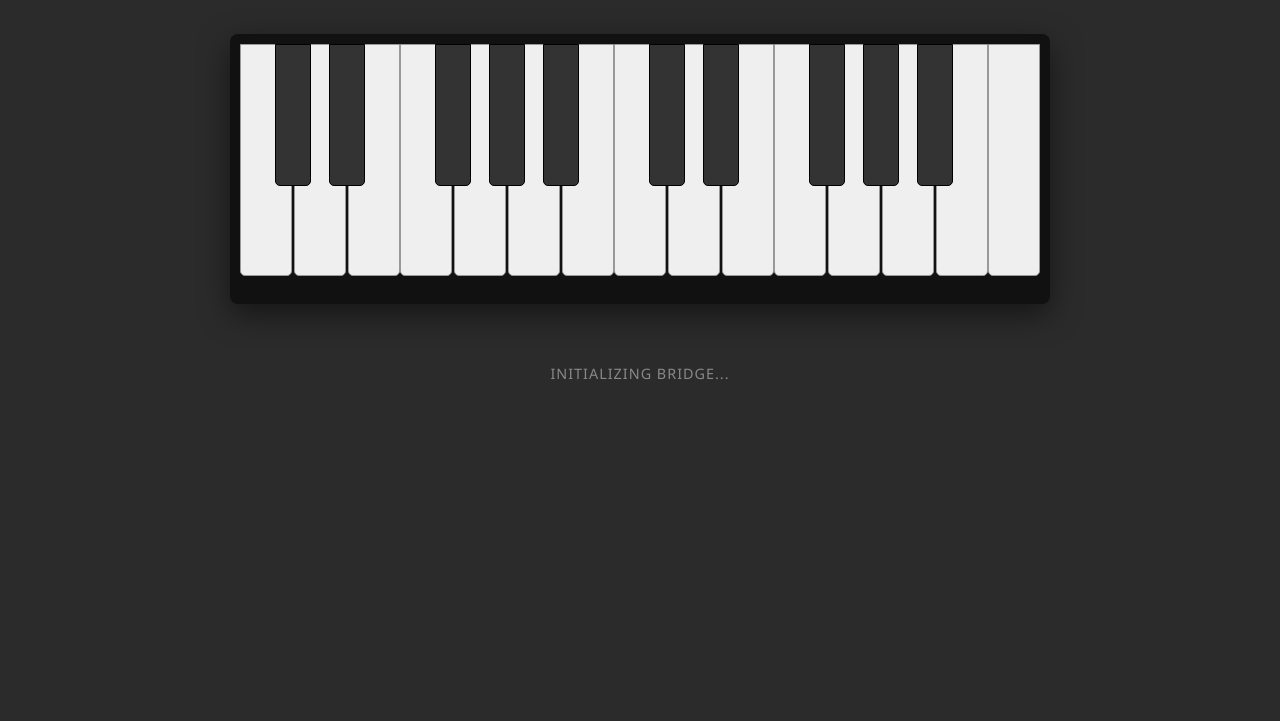
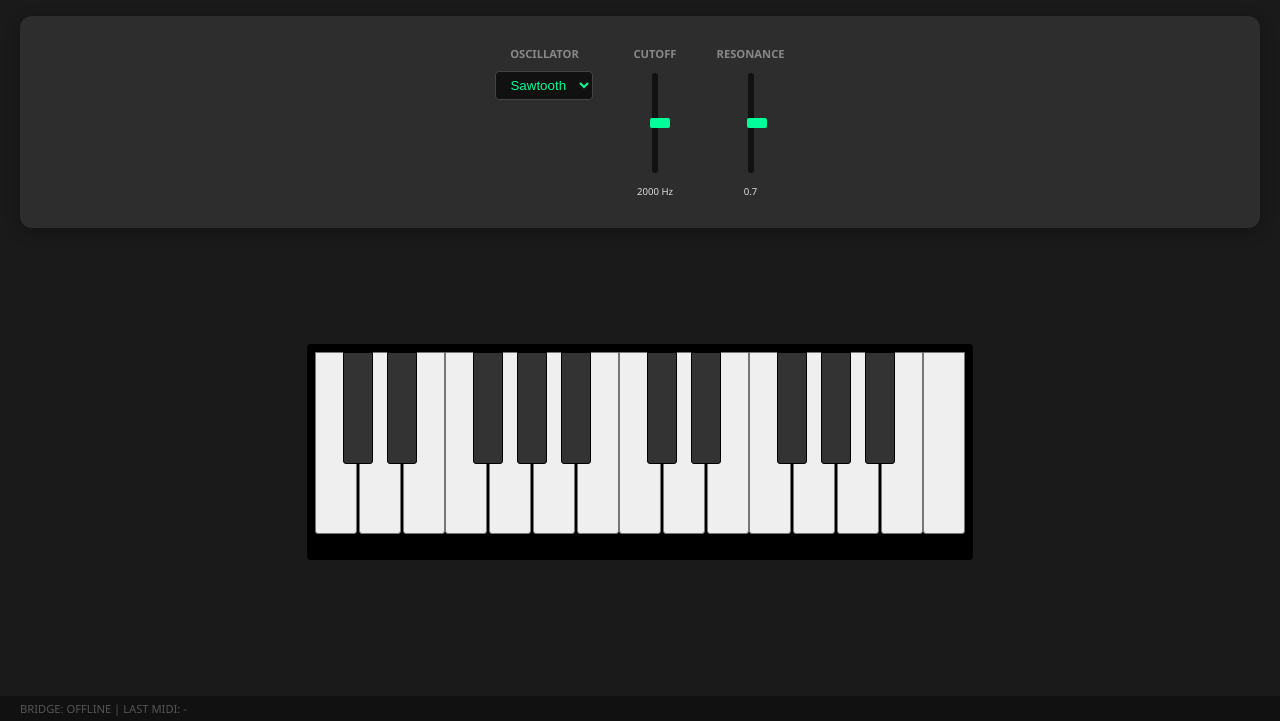
Before and after one commit to Anonymousinterpares/music_maker, a plain HTML site: page Resources/index.html in a window 1280 px wide. Shown: the part 79-800 px from the top of the page. Drawn offline with Linux system fonts and the light colour scheme.

Commit message:
implemented the polyphonic synthesizer with multiple oscillator types, a State Variable Filter,   and bidirectional hardware MIDI support. The user can now test the following:    - Oscillator Types: Choose between Sine, Saw, Square, and Triangle waves.    - Filter Controls: Adjust Cutoff frequency and Resonance in real-time.    - Bidirectional Bridge: Play notes on the screen to trigger C++ sound, or play a hardware MIDI keyboard to hear the      sound and see the virtual keys light up

```diff
--- a/Resources/index.html
+++ b/Resources/index.html
@@ -3,115 +3,210 @@
 <head>
     <style>
         :root {
-            --bg-color: #2b2b2b;
+            --bg-color: #1a1a1a;
+            --panel-color: #2d2d2d;
             --key-white: #efefef;
             --key-black: #333;
             --accent: #00ff99;
             --text-color: #ddd;
+            --knob-bg: #444;
         }
         body {
             background: var(--bg-color);
             color: var(--text-color);
-            font-family: 'Segoe UI', Tahoma, Geneva, Verdana, sans-serif;
+            font-family: 'Segoe UI', sans-serif;
             text-align: center;
             margin: 0;
             overflow: hidden;
             user-select: none;
         }
-        h1 { font-weight: 300; letter-spacing: 2px; margin-top: 20px; color: var(--accent); }
-        .keyboard-container {
+        header { padding: 20px; background: #111; border-bottom: 2px solid var(--accent); }
+        h1 { margin: 0; font-weight: 300; letter-spacing: 4px; font-size: 1.5em; color: var(--accent); }
+
+        .main-container { display: flex; flex-direction: column; height: 100vh; }
+
+        .controls-panel {
             display: flex;
             justify-content: center;
-            padding: 20px;
-            margin-top: 30px;
+            gap: 40px;
+            padding: 30px;
+            background: var(--panel-color);
+            margin: 20px;
+            border-radius: 12px;
+            box-shadow: 0 4px 15px rgba(0,0,0,0.3);
+        }
+
+        .control-group { display: flex; flex-direction: column; align-items: center; gap: 10px; }
+        .control-label { font-size: 0.7em; font-weight: bold; text-transform: uppercase; color: #888; }
+
+        input[type=range] {
+            writing-mode: bt-lr; /* Vertical range */
+            appearance: none;
+            width: 6px;
+            height: 100px;
+            background: #111;
+            outline: none;
+            border-radius: 3px;
+        }
+        input[type=range]::-webkit-slider-thumb {
+            appearance: none;
+            width: 20px;
+            height: 10px;
+            background: var(--accent);
+            cursor: pointer;
+            border-radius: 2px;
+        }
+
+        select {
+            background: #111;
+            color: var(--accent);
+            border: 1px solid #444;
+            padding: 5px 10px;
+            border-radius: 4px;
+            outline: none;
+        }
+
+        .keyboard-container {
+            flex-grow: 1;
+            display: flex;
+            justify-content: center;
+            align-items: center;
+            padding-bottom: 40px;
         }
         .keyboard {
             display: flex;
             position: relative;
-            height: 250px;
-            background: #111;
-            padding: 10px;
-            border-radius: 8px;
-            box-shadow: 0 10px 30px rgba(0,0,0,0.5);
+            height: 200px;
+            background: #000;
+            padding: 8px;
+            border-radius: 4px;
         }
         .key {
-            width: 50px;
-            height: 230px;
-            border: 1px solid #999;
+            width: 40px;
+            height: 180px;
+            border: 1px solid #777;
             background: var(--key-white);
             cursor: pointer;
-            border-radius: 0 0 5px 5px;
+            border-radius: 0 0 3px 3px;
             position: relative;
-            transition: background 0.1s;
         }
         .key.black {
             background: var(--key-black);
-            width: 34px;
-            height: 140px;
-            margin-left: -17px;
-            margin-right: -17px;
+            width: 28px;
+            height: 110px;
+            margin-left: -14px;
+            margin-right: -14px;
             z-index: 2;
             border-color: #000;
         }
-        .key.active { background: var(--accent) !important; box-shadow: inset 0 0 10px rgba(0,0,0,0.3); }
-        #status { margin-top: 40px; font-size: 0.9em; color: #888; text-transform: uppercase; letter-spacing: 1px; }
-        .controls { margin-top: 20px; }
+        .key.active { background: var(--accent) !important; }
+
+        #status-bar {
+            background: #111;
+            padding: 5px;
+            font-size: 0.7em;
+            color: #555;
+            text-align: left;
+            padding-left: 20px;
+        }
     </style>
 </head>
 <body>
-    <h1>MUSIC MAKER HYBRID</h1>
+    <div class="main-container">
+        <header>
+            <h1>HYBRID POLY-SYNTH</h1>
+        </header>
 
-    <div class="keyboard-container">
-        <div class="keyboard" id="kb"></div>
-    </div>
+        <div class="controls-panel">
+            <div class="control-group">
+                <span class="control-label">Oscillator</span>
+                <select id="osc-type" onchange="updateParams()">
+                    <option value="0">Sine</option>
+                    <option value="1" selected>Sawtooth</option>
+                    <option value="2">Square</option>
+                    <option value="3">Triangle</option>
+                </select>
+            </div>
+            <div class="control-group">
+                <span class="control-label">Cutoff</span>
+                <input type="range" id="cutoff" min="20" max="15000" value="2000" oninput="updateParams()">
+                <span id="cutoff-val" style="font-size: 0.6em">2000 Hz</span>
+            </div>
+            <div class="control-group">
+                <span class="control-label">Resonance</span>
+                <input type="range" id="res" min="0.1" max="10" step="0.1" value="0.7" oninput="updateParams()">
+                <span id="res-val" style="font-size: 0.6em">0.7</span>
+            </div>
+        </div>
 
-    <div class="controls">
-        <p id="status">INITIALIZING BRIDGE...</p>
+        <div class="keyboard-container">
+            <div class="keyboard" id="kb"></div>
+        </div>
+
+        <div id="status-bar">BRIDGE: <span id="bridge-status">OFFLINE</span> | LAST MIDI: <span id="midi-status">-</span></div>
     </div>
 
     <script>
         const kb = document.getElementById('kb');
-        const status = document.getElementById('status');
+        const bridgeStatus = document.getElementById('bridge-status');
+        const midiStatus = document.getElementById('midi-status');
 
-        // C3 to C5
         const startNote = 48;
         const numNotes = 25;
-        const blackKeys = [1, 3, 6, 8, 10]; // Indices in an octave
+        const blackKeys = [1, 3, 6, 8, 10];
+        const keyMap = {};
 
         for (let i = 0; i < numNotes; i++) {
             const note = startNote + i;
-            const octaveIndex = i % 12;
-            const isBlack = blackKeys.includes(octaveIndex);
-
+            const isBlack = blackKeys.includes(i % 12);
             const k = document.createElement('div');
             k.className = 'key' + (isBlack ? ' black' : '');
             k.dataset.note = note;
+            keyMap[note] = k;
 
-            const playNote = (v) => {
-                k.classList.toggle('active', v > 0);
-                if (window.__JUCE__ && window.__JUCE__.backend) {
+            const trigger = (v) => {
+                if (window.__JUCE__) {
                     window.__JUCE__.backend.emitEvent('playNoteEvent', {note: note, velocity: v});
-                    status.innerText = v > 0 ? `NOTE ON: ${note}` : "READY";
                 }
             };
 
-            k.onmousedown = (e) => { e.preventDefault(); playNote(0.8); };
-            k.onmouseup = () => playNote(0);
-            k.onmouseleave = () => { if (k.classList.contains('active')) playNote(0); };
-
-            // Touch support
-            k.ontouchstart = (e) => { e.preventDefault(); playNote(0.8); };
-            k.ontouchend = () => playNote(0);
-
+            k.onmousedown = (e) => { e.preventDefault(); trigger(0.8); k.classList.add('active'); };
+            k.onmouseup = () => { trigger(0); k.classList.remove('active'); };
+            k.onmouseleave = () => { if (k.classList.contains('active')) { trigger(0); k.classList.remove('active'); } };
             kb.appendChild(k);
         }
 
+        function updateParams() {
+            const osc = document.getElementById('osc-type').value;
+            const cutoff = document.getElementById('cutoff').value;
+            const res = document.getElementById('res').value;
+
+            document.getElementById('cutoff-val').innerText = cutoff + " Hz";
+            document.getElementById('res-val').innerText = res;
+
+            if (window.__JUCE__ && window.__JUCE__.backend) {
+                window.__JUCE__.backend.setParam("osc", parseFloat(osc));
+                window.__JUCE__.backend.setParam("cutoff", parseFloat(cutoff));
+                window.__JUCE__.backend.setParam("res", parseFloat(res));
+            }
+        }
+
+        window.onMidiIn = (msg) => {
+            const note = msg.note;
+            const vel = msg.velocity;
+            const key = keyMap[note];
+            if (key) {
+                if (vel > 0) key.classList.add('active');
+                else         key.classList.remove('active');
+            }
+            midiStatus.innerText = `Note ${note} (${vel > 0 ? 'ON' : 'OFF'})`;
+        };
+
         function checkBridge() {
             if (window.__JUCE__ && window.__JUCE__.backend) {
-                status.innerText = "BRIDGE ONLINE - SYNTH READY";
-            } else {
-                setTimeout(checkBridge, 100);
-            }
+                bridgeStatus.innerText = "ONLINE";
+                bridgeStatus.style.color = "var(--accent)";
+            } else { setTimeout(checkBridge, 100); }
         }
         checkBridge();
     </script>
```
Also changed, not shown: CMakeLists.txt, 2 other files.
